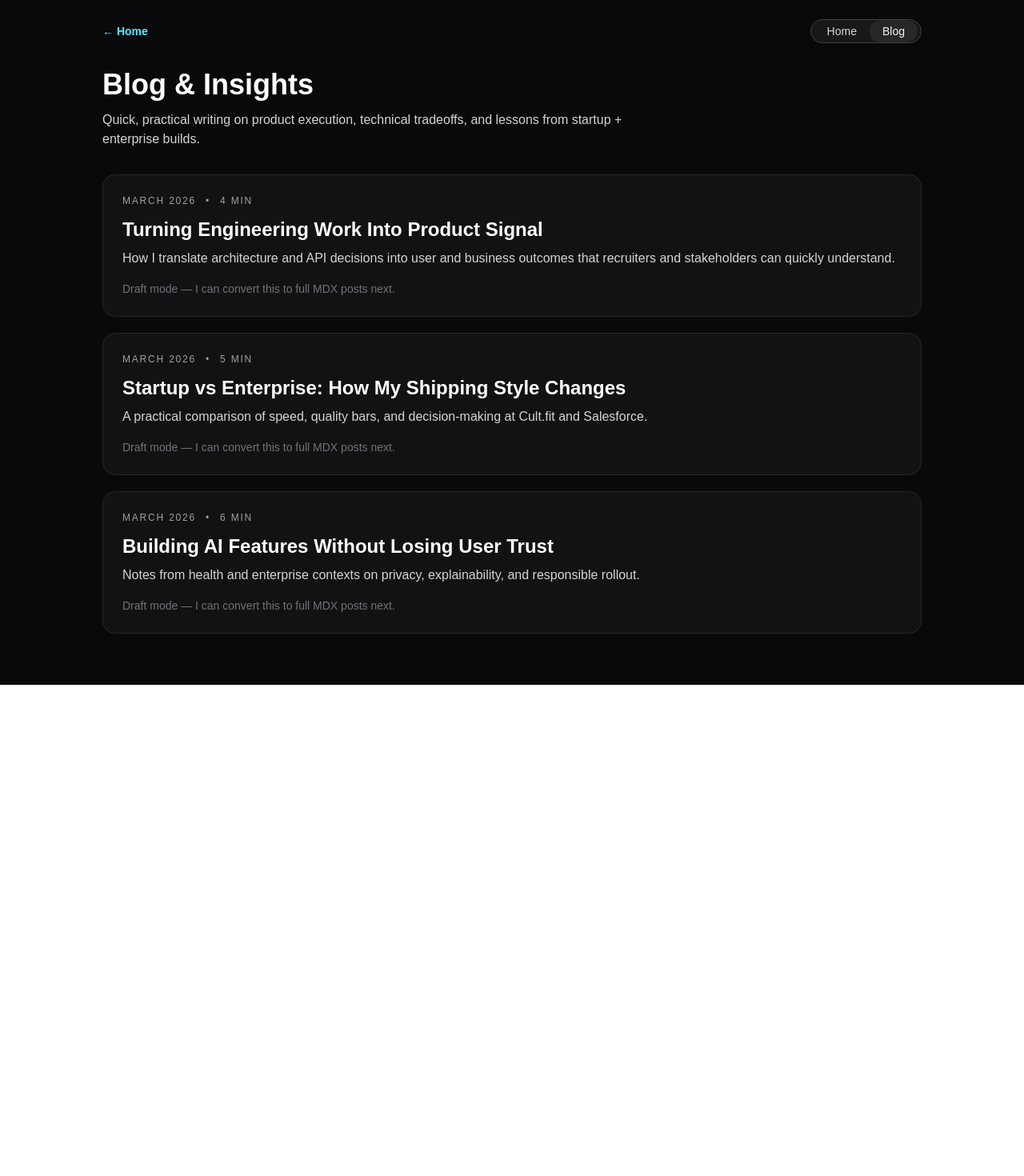
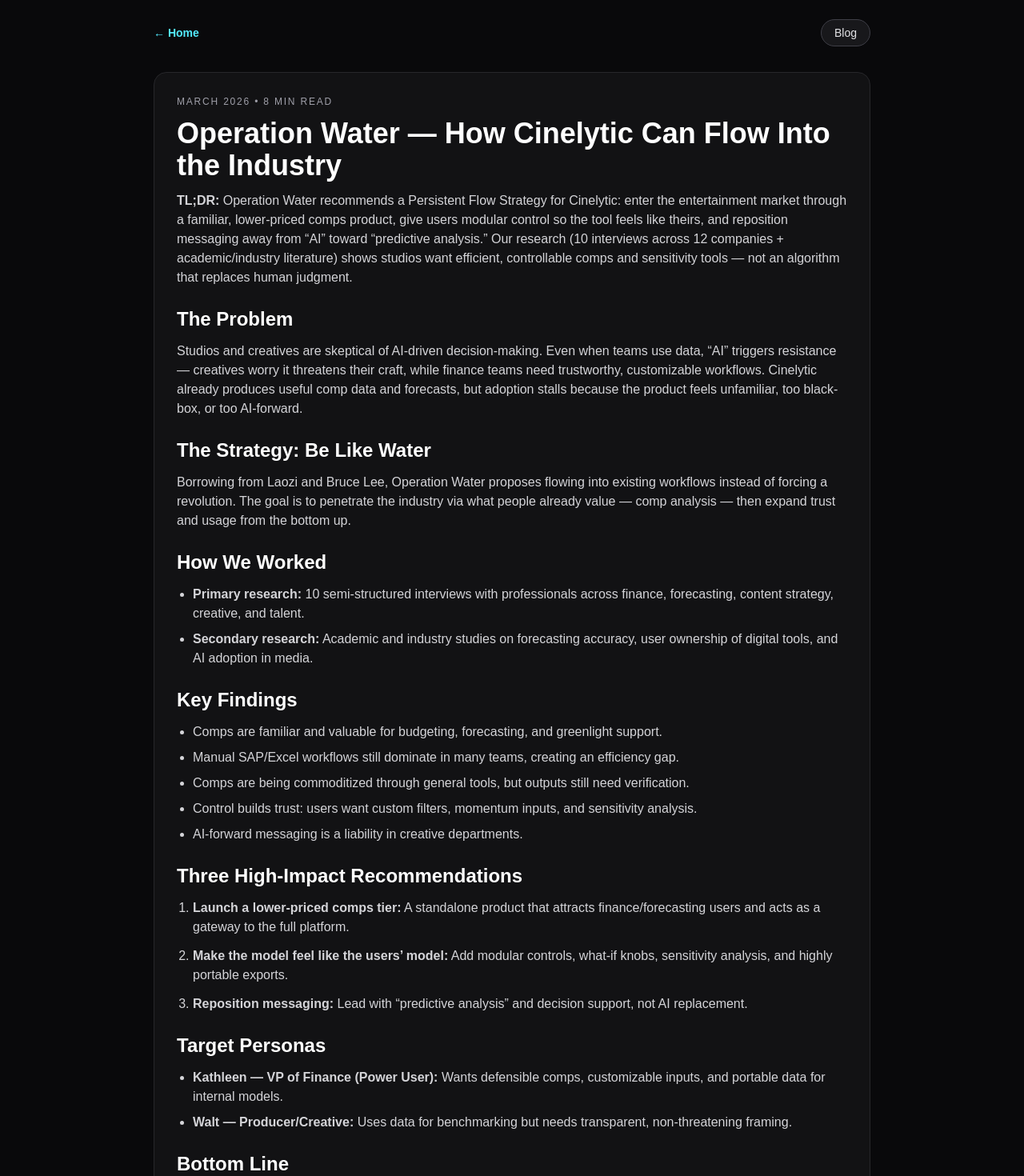
Before and after one commit to ArihantRawat/arihant-portfolio, a Next.js app: page /blog in a window 1280 px wide. Shown: the part 40-1510 px from the top of the page at 80% size. Before the commit the page ends 896 px from the top, so only its background shows below. Built offline with nearby package versions, Linux system fonts and the light colour scheme.

Commit message:
Revamp portfolio UX, animations, and single Operation Water blog

```diff
--- a/src/app/blog/page.tsx
+++ b/src/app/blog/page.tsx
@@ -1,69 +1,116 @@
 import Link from "next/link";
-
-const posts = [
-  {
-    slug: "turning-engineering-work-into-product-signal",
-    title: "Turning Engineering Work Into Product Signal",
-    excerpt:
-      "How I translate architecture and API decisions into user and business outcomes that recruiters and stakeholders can quickly understand.",
-    date: "March 2026",
-    readTime: "4 min",
-  },
-  {
-    slug: "startup-vs-enterprise-shipping",
-    title: "Startup vs Enterprise: How My Shipping Style Changes",
-    excerpt:
-      "A practical comparison of speed, quality bars, and decision-making at Cult.fit and Salesforce.",
-    date: "March 2026",
-    readTime: "5 min",
-  },
-  {
-    slug: "building-ai-with-user-trust",
-    title: "Building AI Features Without Losing User Trust",
-    excerpt:
-      "Notes from health and enterprise contexts on privacy, explainability, and responsible rollout.",
-    date: "March 2026",
-    readTime: "6 min",
-  },
-];
 
 export default function BlogPage() {
   return (
     <main className="min-h-screen bg-zinc-950 px-6 py-16 text-zinc-100">
-      <div className="mx-auto w-full max-w-5xl space-y-8">
+      <div className="mx-auto w-full max-w-4xl space-y-8">
         <div className="flex items-center justify-between gap-4">
           <Link className="text-sm font-semibold text-cyan-300 hover:text-cyan-200" href="/">
             ← Home
           </Link>
-          <div className="rounded-full border border-zinc-700 bg-zinc-900 p-1 text-sm">
-            <Link className="rounded-full px-4 py-1.5 font-medium text-zinc-300 hover:text-white" href="/">
-              Home
-            </Link>
-            <span className="rounded-full bg-zinc-800 px-4 py-1.5 font-medium text-zinc-100">Blog</span>
-          </div>
+          <span className="rounded-full border border-zinc-700 bg-zinc-900 px-4 py-1.5 text-sm font-medium text-zinc-200">Blog</span>
         </div>
 
-        <div className="space-y-3">
-          <h1 className="text-4xl font-bold text-white">Blog & Insights</h1>
-          <p className="max-w-2xl text-zinc-300">
-            Quick, practical writing on product execution, technical tradeoffs, and lessons from startup + enterprise builds.
-          </p>
-        </div>
+        <article className="space-y-6 rounded-2xl border border-zinc-800 bg-zinc-900/60 p-7">
+          <header className="space-y-3">
+            <p className="text-xs uppercase tracking-[0.15em] text-zinc-400">March 2026 • 8 min read</p>
+            <h1 className="text-3xl font-bold text-white md:text-4xl">
+              Operation Water — How Cinelytic Can Flow Into the Industry
+            </h1>
+            <p className="text-zinc-300">
+              <strong>TL;DR:</strong> Operation Water recommends a Persistent Flow Strategy for Cinelytic: enter the
+              entertainment market through a familiar, lower-priced comps product, give users modular control so the tool
+              feels like theirs, and reposition messaging away from “AI” toward “predictive analysis.” Our research (10
+              interviews across 12 companies + academic/industry literature) shows studios want efficient, controllable
+              comps and sensitivity tools — not an algorithm that replaces human judgment.
+            </p>
+          </header>
 
-        <div className="grid gap-5">
-          {posts.map((post) => (
-            <article key={post.slug} className="rounded-2xl border border-zinc-800 bg-zinc-900/60 p-6 transition hover:-translate-y-1 hover:border-fuchsia-400/40">
-              <div className="flex items-center gap-3 text-xs uppercase tracking-[0.15em] text-zinc-400">
-                <span>{post.date}</span>
-                <span>•</span>
-                <span>{post.readTime}</span>
-              </div>
-              <h2 className="mt-3 text-2xl font-semibold text-white">{post.title}</h2>
-              <p className="mt-2 text-zinc-300">{post.excerpt}</p>
-              <p className="mt-4 text-sm text-zinc-500">Draft mode — I can convert this to full MDX posts next.</p>
-            </article>
-          ))}
-        </div>
+          <section className="space-y-3">
+            <h2 className="text-2xl font-semibold text-white">The Problem</h2>
+            <p className="text-zinc-300">
+              Studios and creatives are skeptical of AI-driven decision-making. Even when teams use data, “AI” triggers
+              resistance — creatives worry it threatens their craft, while finance teams need trustworthy, customizable
+              workflows. Cinelytic already produces useful comp data and forecasts, but adoption stalls because the product
+              feels unfamiliar, too black-box, or too AI-forward.
+            </p>
+          </section>
+
+          <section className="space-y-3">
+            <h2 className="text-2xl font-semibold text-white">The Strategy: Be Like Water</h2>
+            <p className="text-zinc-300">
+              Borrowing from Laozi and Bruce Lee, Operation Water proposes flowing into existing workflows instead of forcing
+              a revolution. The goal is to penetrate the industry via what people already value — comp analysis — then expand
+              trust and usage from the bottom up.
+            </p>
+          </section>
+
+          <section className="space-y-3">
+            <h2 className="text-2xl font-semibold text-white">How We Worked</h2>
+            <ul className="list-disc space-y-2 pl-5 text-zinc-300">
+              <li>
+                <strong>Primary research:</strong> 10 semi-structured interviews with professionals across finance,
+                forecasting, content strategy, creative, and talent.
+              </li>
+              <li>
+                <strong>Secondary research:</strong> Academic and industry studies on forecasting accuracy, user ownership
+                of digital tools, and AI adoption in media.
+              </li>
+            </ul>
+          </section>
+
+          <section className="space-y-3">
+            <h2 className="text-2xl font-semibold text-white">Key Findings</h2>
+            <ul className="list-disc space-y-2 pl-5 text-zinc-300">
+              <li>Comps are familiar and valuable for budgeting, forecasting, and greenlight support.</li>
+              <li>Manual SAP/Excel workflows still dominate in many teams, creating an efficiency gap.</li>
+              <li>Comps are being commoditized through general tools, but outputs still need verification.</li>
+              <li>Control builds trust: users want custom filters, momentum inputs, and sensitivity analysis.</li>
+              <li>AI-forward messaging is a liability in creative departments.</li>
+            </ul>
+          </section>
+
+          <section className="space-y-3">
+            <h2 className="text-2xl font-semibold text-white">Three High-Impact Recommendations</h2>
+            <ol className="list-decimal space-y-3 pl-5 text-zinc-300">
+              <li>
+                <strong>Launch a lower-priced comps tier:</strong> A standalone product that attracts finance/forecasting
+                users and acts as a gateway to the full platform.
+              </li>
+              <li>
+                <strong>Make the model feel like the users’ model:</strong> Add modular controls, what-if knobs,
+                sensitivity analysis, and highly portable exports.
+              </li>
+              <li>
+                <strong>Reposition messaging:</strong> Lead with “predictive analysis” and decision support, not AI
+                replacement.
+              </li>
+            </ol>
+          </section>
+
+          <section className="space-y-3">
+            <h2 className="text-2xl font-semibold text-white">Target Personas</h2>
+            <ul className="list-disc space-y-2 pl-5 text-zinc-300">
+              <li>
+                <strong>Kathleen — VP of Finance (Power User):</strong> Wants defensible comps, customizable inputs, and
+                portable data for internal models.
+              </li>
+              <li>
+                <strong>Walt — Producer/Creative:</strong> Uses data for benchmarking but needs transparent,
+                non-threatening framing.
+              </li>
+            </ul>
+          </section>
+
+          <section className="space-y-3">
+            <h2 className="text-2xl font-semibold text-white">Bottom Line</h2>
+            <p className="text-zinc-300">
+              Start small, be flexible, and speak the industry’s language. Release a comps-first, user-controllable product
+              at a lower price to win finance teams. Give users ownership through adjustable analytics so the tool becomes
+              theirs. And swap “AI” for “predictive analysis” so creatives stop fighting the tool and start using the data.
+            </p>
+          </section>
+        </article>
       </div>
     </main>
   );
--- a/src/app/globals.css
+++ b/src/app/globals.css
@@ -24,7 +24,38 @@ html {
 }
 
 body {
-  background: var(--background);
+  background: radial-gradient(circle at top, #1a1a23, #09090b 50%);
   color: var(--foreground);
   font-family: Arial, Helvetica, sans-serif;
 }
+
+@keyframes fadeUp {
+  from {
+    opacity: 0;
+    transform: translateY(16px);
+  }
+  to {
+    opacity: 1;
+    transform: translateY(0);
+  }
+}
+
+@keyframes float {
+  0% {
+    transform: translateY(0px);
+  }
+  50% {
+    transform: translateY(-8px);
+  }
+  100% {
+    transform: translateY(0px);
+  }
+}
+
+.animate-fade-up {
+  animation: fadeUp 0.7s ease-out both;
+}
+
+.animate-float {
+  animation: float 5s ease-in-out infinite;
+}
--- a/src/app/page.tsx
+++ b/src/app/page.tsx
@@ -9,6 +9,7 @@ type Project = {
   repo: string;
   description: string;
   built: string[];
+  impact: string;
   skillsShown: string[];
   link: string;
 };
@@ -18,35 +19,37 @@ const projects: Project[] = [
     title: "OffGrid",
     repo: "ArihantRawat/OffGrid",
     description:
-      "Mobile app project built with Flutter. Demonstrates product-minded mobile engineering and rapid prototyping workflows.",
-    built: ["Flutter app foundation", "UI flows", "Mobile delivery setup"],
-    skillsShown: ["Flutter", "Dart", "Mobile Product Thinking"],
+      "Mobile app built with Flutter to validate user journeys quickly and ship an MVP experience.",
+    built: ["Flutter app foundation", "Core UI flows", "Mobile release pipeline"],
+    impact: "Turned product ideas into testable mobile experiences with fast iteration cycles.",
+    skillsShown: ["Flutter", "Dart", "MVP Delivery"],
     link: "https://github.com/ArihantRawat/OffGrid",
   },
   {
     title: "To-Do-List-V1",
     repo: "ArihantRawat/To-Do-List-V1",
     description:
-      "Task management web app for adding and tracking daily work. A practical project focused on usability and execution basics.",
-    built: ["Task CRUD interactions", "Simple productivity UX", "Frontend logic"],
-    skillsShown: ["JavaScript", "Web Fundamentals", "Product UX"],
+      "Task management app focused on useful UX, clear interactions, and execution fundamentals.",
+    built: ["Task CRUD interactions", "Simple productivity UX", "Frontend state flow"],
+    impact: "Improved day-to-day usability through focused, low-friction task workflows.",
+    skillsShown: ["JavaScript", "Web Fundamentals", "UX Thinking"],
     link: "https://github.com/ArihantRawat/To-Do-List-V1",
   },
   {
     title: "Sarcasm-Detector",
     repo: "ArihantRawat/Sarcasm-Detector",
-    description:
-      "NLP-focused experimentation project for sarcasm classification use cases.",
+    description: "NLP experimentation for sarcasm classification and model behavior analysis.",
     built: ["Text processing pipeline", "Model experimentation", "Prediction workflow"],
+    impact: "Explored model quality trade-offs and practical ML evaluation patterns.",
     skillsShown: ["Python", "NLP", "AI/ML"],
     link: "https://github.com/ArihantRawat/Sarcasm-Detector",
   },
   {
-    title: "Image-Captioning & Video_Captioning",
-    repo: "ArihantRawat/Image-Captioning + ArihantRawat/Video_Captioning",
-    description:
-      "Computer vision experiments around generating captions from image/video input.",
-    built: ["Caption generation pipeline", "Notebook-based experimentation", "Model output evaluation"],
+    title: "Image Captioning",
+    repo: "ArihantRawat/Image-Captioning",
+    description: "Computer vision experiments around generating natural-language captions from visual input.",
+    built: ["Captioning pipeline", "Notebook-based experimentation", "Output quality evaluation"],
+    impact: "Demonstrated practical CV prototyping and fast iteration in research-style projects.",
     skillsShown: ["Python", "Deep Learning", "Computer Vision"],
     link: "https://github.com/ArihantRawat/Image-Captioning",
   },
@@ -56,13 +59,19 @@ const skills = [
   "Product Strategy",
   "Roadmapping & Prioritization",
   "Cross-functional Leadership",
-  "User Discovery",
+  "User Discovery & Interviews",
   "A/B Testing",
   "SQL + Analytics",
   "Java + TypeScript + Python",
   "REST API Design",
   "Flutter / React / React Native",
-  "AI Product Prototyping",
+  "Predictive Analysis Product Thinking",
+];
+
+const marketPositioning = [
+  "I connect product strategy with technical execution so teams move from idea to shipped outcomes faster.",
+  "I present work in a Problem → Approach → Impact format that US recruiters and hiring managers can scan quickly.",
+  "I balance startup speed with enterprise-quality decision making and cross-functional communication.",
 ];
 
 export default function Home() {
@@ -137,7 +146,7 @@ export default function Home() {
 
       <main id="top" className="mx-auto flex w-full max-w-6xl flex-col gap-20 px-6 py-14 md:py-20">
         <section className="grid gap-10 md:grid-cols-[1.2fr_0.8fr] md:items-center">
-          <div className="space-y-6">
+          <div className="space-y-6 animate-fade-up">
             <p className="inline-flex rounded-full border border-fuchsia-400/40 bg-fuchsia-400/10 px-4 py-1 text-xs font-semibold tracking-[0.15em] text-fuchsia-200">
               TECHNICAL PRODUCT + ENGINEERING PROFILE
             </p>
@@ -148,26 +157,26 @@ export default function Home() {
               </span>
             </h1>
             <p className="max-w-2xl text-lg text-zinc-300">
-              I’ve built across both startup and enterprise environments — from fast 0→1 product launches to scalable
-              platform workflows. If your team needs someone who can define the "what" and drive the "how," we should talk.
+              Product-minded engineer with startup + enterprise experience, now at USC Marshall (MBA). I build and communicate
+              products in a way that makes technical depth legible to business and hiring stakeholders.
             </p>
             <div className="flex flex-wrap gap-3">
-              <a className="rounded-full bg-white px-5 py-2.5 text-sm font-semibold text-zinc-900 transition hover:bg-zinc-200" href="#contact">
+              <a className="rounded-full bg-white px-5 py-2.5 text-sm font-semibold text-zinc-900 transition hover:scale-[1.03] hover:bg-zinc-200" href="#contact">
                 Let’s Connect
               </a>
-              <a className="rounded-full border border-zinc-700 px-5 py-2.5 text-sm font-semibold text-zinc-200 transition hover:border-zinc-500" href="/resume/arihant-rawat-pm.pdf" target="_blank" rel="noreferrer">
+              <a className="rounded-full border border-zinc-700 px-5 py-2.5 text-sm font-semibold text-zinc-200 transition hover:scale-[1.03] hover:border-zinc-500" href="/resume/arihant-rawat-pm.pdf" target="_blank" rel="noreferrer">
                 Resume
               </a>
-              <a className="rounded-full border border-zinc-700 px-5 py-2.5 text-sm font-semibold text-zinc-200 transition hover:border-zinc-500" href="https://github.com/ArihantRawat" target="_blank" rel="noreferrer">
+              <a className="rounded-full border border-zinc-700 px-5 py-2.5 text-sm font-semibold text-zinc-200 transition hover:scale-[1.03] hover:border-zinc-500" href="https://github.com/ArihantRawat" target="_blank" rel="noreferrer">
                 GitHub
               </a>
-              <a className="rounded-full border border-zinc-700 px-5 py-2.5 text-sm font-semibold text-zinc-200 transition hover:border-zinc-500" href="https://www.linkedin.com/in/arihantrawat" target="_blank" rel="noreferrer">
+              <a className="rounded-full border border-zinc-700 px-5 py-2.5 text-sm font-semibold text-zinc-200 transition hover:scale-[1.03] hover:border-zinc-500" href="https://www.linkedin.com/in/arihantrawat" target="_blank" rel="noreferrer">
                 LinkedIn
               </a>
             </div>
           </div>
 
-          <div className="mx-auto w-full max-w-sm rounded-3xl border border-zinc-800 bg-zinc-900/80 p-4 shadow-2xl shadow-fuchsia-900/20">
+          <div className="mx-auto w-full max-w-sm rounded-3xl border border-zinc-800 bg-zinc-900/80 p-4 shadow-2xl shadow-fuchsia-900/20 animate-float">
             <div className="overflow-hidden rounded-2xl border border-zinc-800 bg-zinc-950">
               <Image
                 src="/images/arihant-headshot.jpg"
@@ -185,14 +194,16 @@ export default function Home() {
         <section id="about" className="space-y-4">
           <h2 className="text-2xl font-semibold text-white md:text-3xl">About Me</h2>
           <p className="max-w-4xl text-zinc-300">
-            I’m a product-driven technologist currently pursuing my MBA at USC Marshall, with prior experience at
-            Salesforce and Cult.fit. My edge is bridging user understanding, business priorities, and technical delivery.
-            I enjoy converting ambiguity into clear plans, and plans into shipped outcomes.
+            I’m a product-driven technologist pursuing my MBA at USC Marshall, with prior experience at Salesforce and Cult.fit.
+            My edge is bridging user understanding, business priorities, and technical delivery.
           </p>
-          <p className="max-w-4xl text-zinc-300">
-            My long-term focus is building high-impact products in AI, productivity, and consumer or B2B experiences where
-            thoughtful product decisions and strong execution both matter.
-          </p>
+          <div className="grid gap-4 md:grid-cols-3">
+            {marketPositioning.map((point) => (
+              <article key={point} className="rounded-2xl border border-zinc-800 bg-zinc-900/60 p-5 transition hover:-translate-y-1 hover:border-cyan-400/40">
+                <p className="text-sm text-zinc-200">{point}</p>
+              </article>
+            ))}
+          </div>
         </section>
 
         <section id="skills" className="space-y-5">
@@ -244,36 +255,20 @@ export default function Home() {
               <h3 className="mt-2 text-lg font-semibold text-white">University of Southern California (USC) — Marshall School of Business</h3>
               <p className="mt-2 text-zinc-300">MBA (STEM)</p>
               <p className="mt-2 text-sm text-zinc-400">Dean’s Merit Scholarship (100%) • Prediger Endowed Scholarship • GMAT FE 705</p>
-              <a
-                className="mt-3 inline-block text-sm font-semibold text-cyan-300 hover:text-cyan-200"
-                href="https://www.marshall.usc.edu/"
-                target="_blank"
-                rel="noreferrer"
-              >
-                About USC Marshall →
-              </a>
             </article>
 
             <article className="rounded-2xl border border-zinc-800 bg-zinc-900/60 p-6">
               <p className="text-xs uppercase tracking-[0.15em] text-zinc-400">Delhi, India • May 2021</p>
-              <h3 className="mt-2 text-lg font-semibold text-white">Netaji Subhas University of Technology (formerly NSIT)</h3>
+              <h3 className="mt-2 text-lg font-semibold text-white">NSIT (now NSUT) — Netaji Subhas University of Technology</h3>
               <p className="mt-2 text-zinc-300">B.E. in Information Technology (Computer Science)</p>
               <p className="mt-2 text-sm text-zinc-400">First Class Distinction (CGPA 8.6/10.0)</p>
-              <a
-                className="mt-3 inline-block text-sm font-semibold text-cyan-300 hover:text-cyan-200"
-                href="https://www.nsut.ac.in/"
-                target="_blank"
-                rel="noreferrer"
-              >
-                About NSUT →
-              </a>
             </article>
           </div>
         </section>
 
         <section id="projects" className="space-y-6">
           <div className="flex items-center justify-between gap-4">
-            <h2 className="text-2xl font-semibold text-white md:text-3xl">Projects from GitHub</h2>
+            <h2 className="text-2xl font-semibold text-white md:text-3xl">Projects (Problem → Build → Impact)</h2>
             <a
               className="text-sm font-semibold text-cyan-300 hover:text-cyan-200"
               href="https://github.com/ArihantRawat"
@@ -303,6 +298,10 @@ export default function Home() {
                   </ul>
                 </div>
 
+                <p className="mt-4 rounded-xl border border-zinc-800 bg-zinc-950/60 p-3 text-sm text-zinc-300">
+                  <span className="font-semibold text-zinc-100">Impact:</span> {project.impact}
+                </p>
+
                 <div className="mt-4 flex flex-wrap gap-2">
                   {project.skillsShown.map((item) => (
                     <span key={item} className="rounded-full border border-zinc-700 px-3 py-1 text-xs text-zinc-300">
@@ -326,19 +325,24 @@ export default function Home() {
 
         <section id="blog" className="space-y-4">
           <div className="flex items-center justify-between gap-4">
-            <h2 className="text-2xl font-semibold text-white md:text-3xl">Blog</h2>
+            <h2 className="text-2xl font-semibold text-white md:text-3xl">Featured Blog</h2>
             <Link className="text-sm font-semibold text-cyan-300 hover:text-cyan-200" href="/blog">
-              Read posts →
+              Read post →
             </Link>
           </div>
-          <p className="text-zinc-300">
-            I share quick writing on product decisions, technical tradeoffs, and lessons from startup + enterprise builds.
-          </p>
+          <article className="rounded-2xl border border-zinc-800 bg-zinc-900/60 p-6">
+            <p className="text-xs uppercase tracking-[0.15em] text-zinc-400">March 2026 • 8 min read</p>
+            <h3 className="mt-2 text-2xl font-semibold text-white">Operation Water — How Cinelytic Can Flow Into the Industry</h3>
+            <p className="mt-3 text-zinc-300">
+              A research-backed GTM and product strategy memo: launch a comps-first tier, make analytics controllable, and
+              frame the product as predictive analysis (not AI replacement) to improve trust and adoption.
+            </p>
+          </article>
         </section>
 
         <section id="contact" className="space-y-4 pb-24 md:pb-10">
           <h2 className="text-2xl font-semibold text-white md:text-3xl">Let’s Build Something Great</h2>
-          <p className="text-zinc-300">Open to conversations around Product Management, Technical PM, and Product-focused Engineering roles.</p>
+          <p className="text-zinc-300">Open to Product Management, Technical PM, and Product-focused Engineering opportunities in the US.</p>
           <div className="grid gap-4 sm:grid-cols-3">
             <a className="rounded-2xl border border-zinc-800 bg-zinc-900/60 p-4 hover:border-zinc-700" href="mailto:arihantr@usc.edu">
               <p className="text-xs uppercase tracking-[0.15em] text-zinc-400">Email</p>
```
